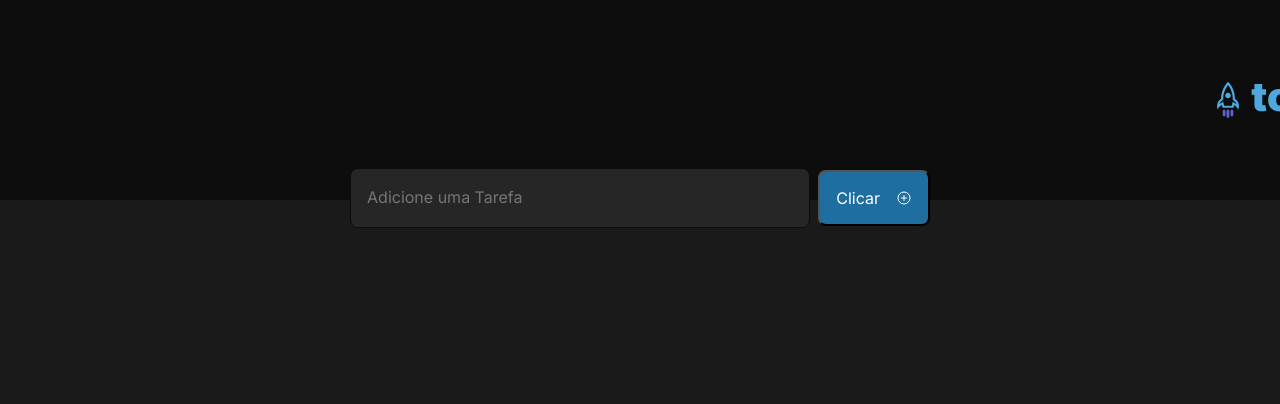
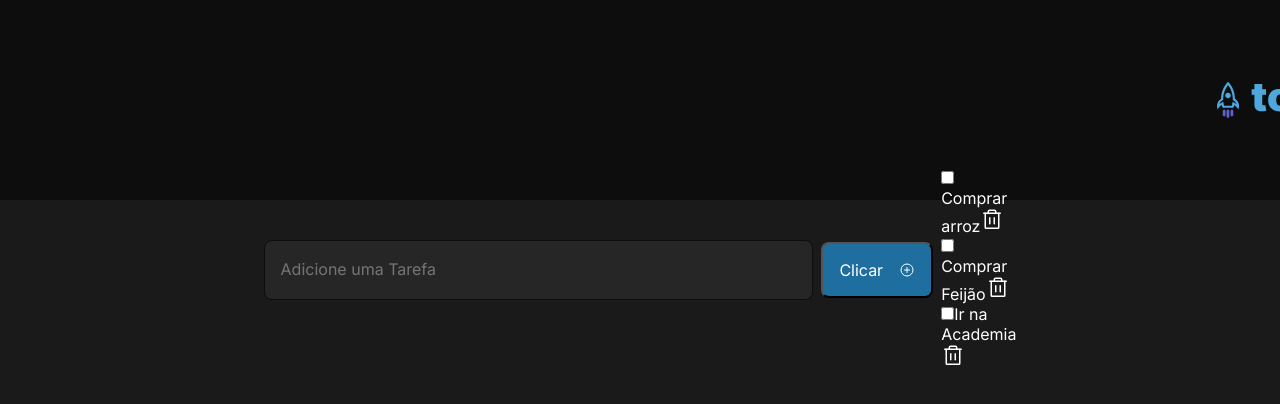
Before and after one commit to joao-dias12/project_todo_list, a React (Vite) app: page / in a window 1280 px wide. Shown: the top 404 px of the page. Built offline with nearby package versions, Linux system fonts and the light colour scheme.

Commit message:
"feat" :fazendo a iteração das tasks

```diff
--- a/src/components/NewTask.tsx
+++ b/src/components/NewTask.tsx
@@ -32,6 +32,13 @@ export function NewTask(){
                     <PlusCircle size={16} />
             </button>
 
+            <div className={styles.tasksCreated}>
+                {tasks.map(task => {
+                    return <Tasks content={task.content} />
+                })}
+
+
+            </div>
         </div>
     )
 }
```
